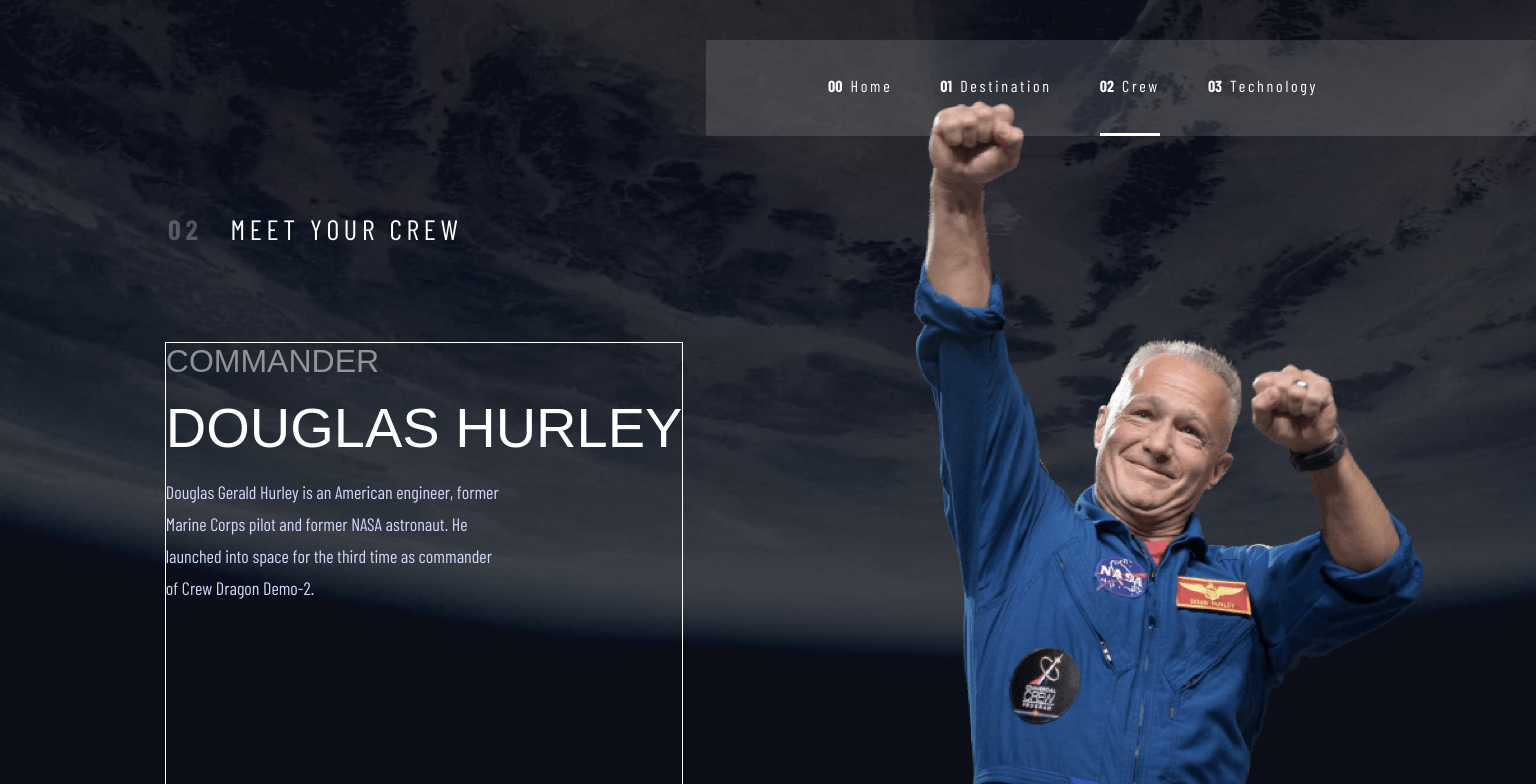
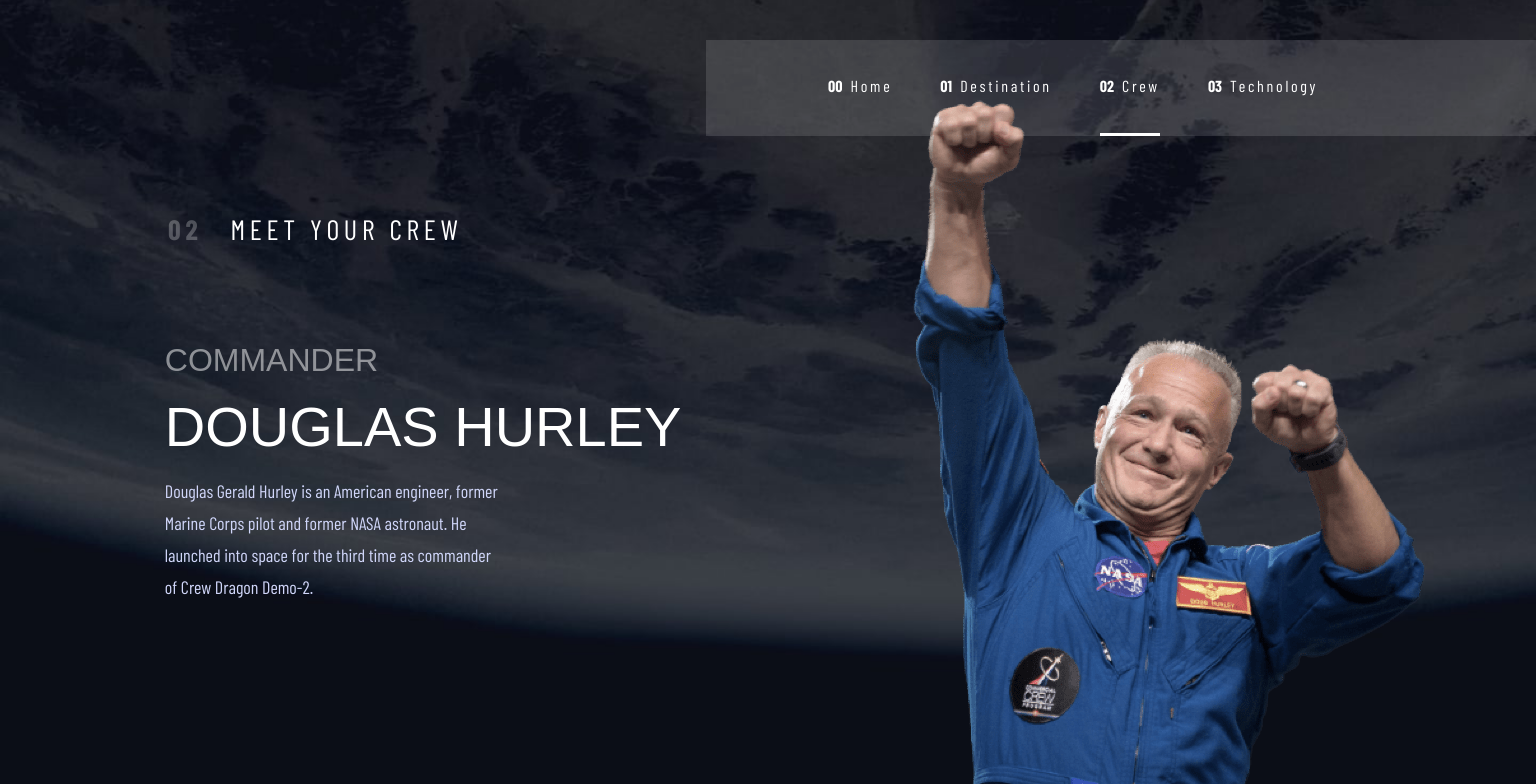
Before and after one commit to NeptuneRjo/space-tourism, a React (Create React App) app: page /crew in a window 1536 px wide. Shown: the top 784 px of the page. Built offline with nearby package versions, Linux system fonts and the light colour scheme; a web font is replaced by a local one.

Commit message:
fixed alignment issues

```diff
--- a/src/Components/Crew/crew.css
+++ b/src/Components/Crew/crew.css
@@ -254,8 +254,6 @@
         justify-content: flex-start;
         margin-left: 10.3rem;
         margin-bottom: 0;
-
-        border: solid 1px white;
     }
 
     .crew-info {
```
